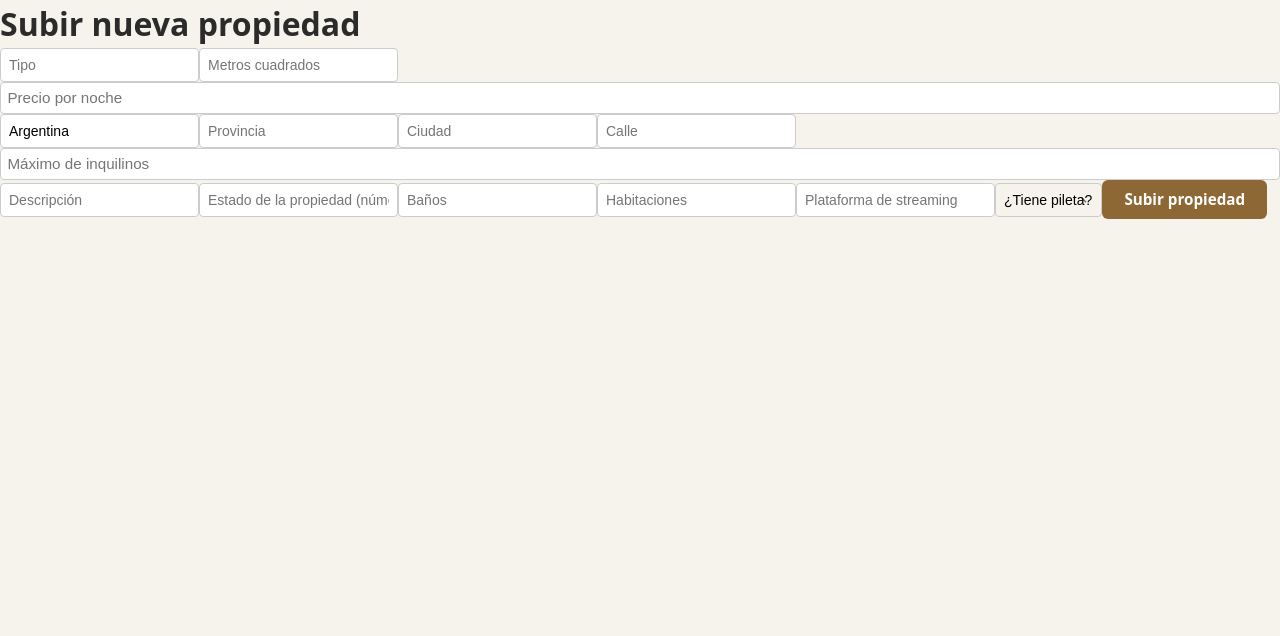
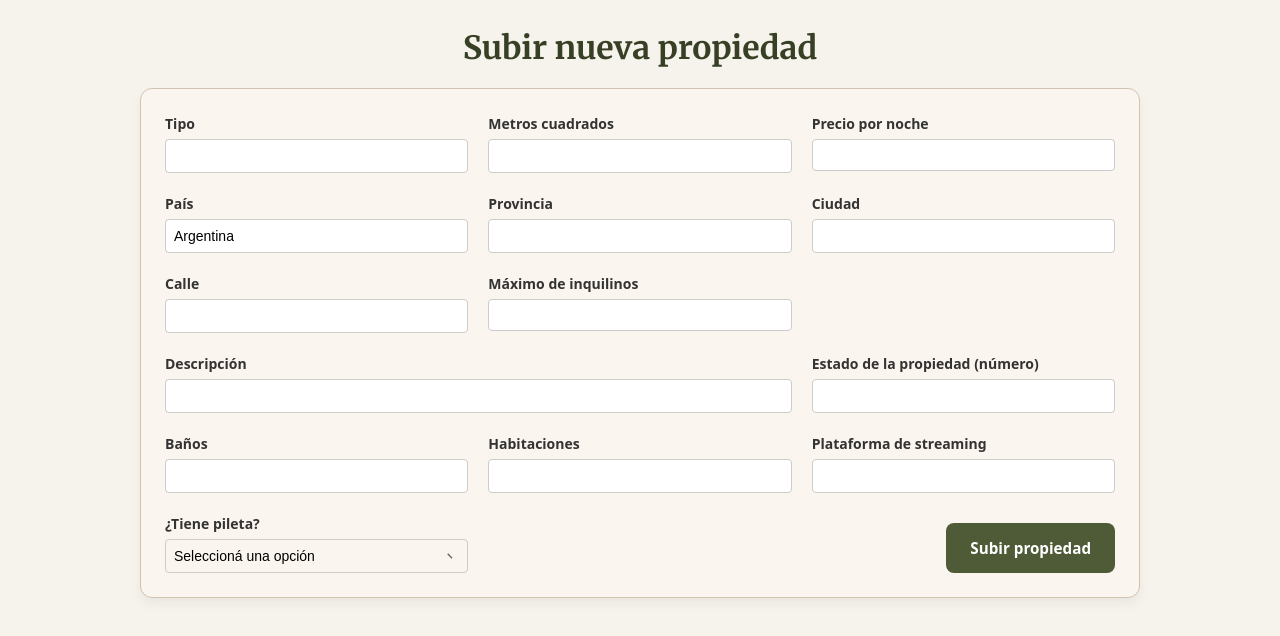
Before and after one commit to Sebas-ale6/Propify-front, a React (Vite) app in the folder Propify-front/: page /add-properties in a window 1280 px wide. Shown: the top 636 px of the page. Built offline with nearby package versions, Linux system fonts and the light colour scheme.

Commit message:
editar propiedad + css

```diff
--- a/Propify-front/src/pages/addProperty.jsx
+++ b/Propify-front/src/pages/addProperty.jsx
@@ -1,5 +1,6 @@
 import { useState } from "react";
 import { useNavigate } from "react-router-dom";
+import "../styles/addPropertyStyle.css"
 
 const AddProperty = () => {
   const navigate = useNavigate();
@@ -67,15 +68,25 @@ const AddProperty = () => {
   };
 
   return (
-    <div>
-      <h1>Subir nueva propiedad</h1>
-      <form onSubmit={handleSubmit}>
-        <input name="type" placeholder="Tipo" value={formData.type} onChange={handleChange} required/>
-        <input name="squareMeters" placeholder="Metros cuadrados" value={formData.squareMeters} onChange={handleChange} required/>
+    <div className="form-container">
+      <h1 className="form-title">Subir nueva propiedad</h1>
+      <form onSubmit={handleSubmit} className="formulario">
+        <div className="form-group">
+          <label htmlFor="type">Tipo</label>
+          <input id="type" name="type" value={formData.type} onChange={handleChange} required />
+        </div>
+
+        <div className="form-group">
+          <label htmlFor="squareMeters">Metros cuadrados</label>
+          <input id="squareMeters" name="squareMeters" value={formData.squareMeters} onChange={handleChange} required />
+        </div>
+
+        <div className="form-group">
+          <label htmlFor="pricePerNight">Precio por noche</label>
           <input
             type="number"
+            id="pricePerNight"
             name="pricePerNight"
-          placeholder="Precio por noche"
             value={formData.pricePerNight}
             onChange={(e) => {
               const val = parseInt(e.target.value);
@@ -88,14 +99,34 @@ const AddProperty = () => {
             step="1000"
             required
           />
-        <input name="country" placeholder="País" value={formData.country} readOnly />
-        <input name="province" placeholder="Provincia" value={formData.province} onChange={handleChange} required/>
-        <input name="city" placeholder="Ciudad" value={formData.city} onChange={handleChange} required />
-        <input name="street" placeholder="Calle" value={formData.street} onChange={handleChange} required/>
+        </div>
+
+        <div className="form-group">
+          <label htmlFor="country">País</label>
+          <input id="country" name="country" value={formData.country} readOnly />
+        </div>
+
+        <div className="form-group">
+          <label htmlFor="province">Provincia</label>
+          <input id="province" name="province" value={formData.province} onChange={handleChange} required />
+        </div>
+
+        <div className="form-group">
+          <label htmlFor="city">Ciudad</label>
+          <input id="city" name="city" value={formData.city} onChange={handleChange} required />
+        </div>
+
+        <div className="form-group">
+          <label htmlFor="street">Calle</label>
+          <input id="street" name="street" value={formData.street} onChange={handleChange} required />
+        </div>
+
+        <div className="form-group">
+          <label htmlFor="maxTenants">Máximo de inquilinos</label>
           <input
             type="number"
+            id="maxTenants"
             name="maxTenants"
-          placeholder="Máximo de inquilinos"
             value={formData.maxTenants}
             onChange={(e) => {
               const val = parseInt(e.target.value);
@@ -106,18 +137,45 @@ const AddProperty = () => {
             min="1"
             required
           />
-        <input name="description" placeholder="Descripción" value={formData.description} onChange={handleChange} required/>
-        <input name="stateProperty" placeholder="Estado de la propiedad (número)" value={formData.stateProperty} onChange={handleChange} />
-        <input name="bathroom" placeholder="Baños" value={formData.bathroom} onChange={handleChange}required />
-        <input name="room" placeholder="Habitaciones" value={formData.room} onChange={handleChange} required />
-        <input name="streammingPlatform" placeholder="Plataforma de streaming" value={formData.streammingPlatform} onChange={handleChange}  />
-        <select name="pool" value={formData.pool} onChange={handleChange} required>
-          <option value="" disabled>¿Tiene pileta?</option>
+        </div>
+
+        <div className="form-group descripcion">
+          <label htmlFor="description">Descripción</label>
+          <input id="description" name="description" value={formData.description} onChange={handleChange} required />
+        </div>
+
+        <div className="form-group">
+          <label htmlFor="stateProperty">Estado de la propiedad (número)</label>
+          <input id="stateProperty" name="stateProperty" value={formData.stateProperty} onChange={handleChange} />
+        </div>
+
+        <div className="form-group">
+          <label htmlFor="bathroom">Baños</label>
+          <input id="bathroom" name="bathroom" value={formData.bathroom} onChange={handleChange} required />
+        </div>
+
+        <div className="form-group">
+          <label htmlFor="room">Habitaciones</label>
+          <input id="room" name="room" value={formData.room} onChange={handleChange} required />
+        </div>
+
+        <div className="form-group">
+          <label htmlFor="streammingPlatform">Plataforma de streaming</label>
+          <input id="streammingPlatform" name="streammingPlatform" value={formData.streammingPlatform} onChange={handleChange} />
+        </div>
+
+        <div className="form-group">
+          <label htmlFor="pool">¿Tiene pileta?</label>
+          <select id="pool" name="pool" value={formData.pool} onChange={handleChange} required>
+            <option value="" disabled>Seleccioná una opción</option>
             <option value="Si">Sí</option>
             <option value="No">No</option>
           </select>
+        </div>
 
+        <div className="form-actions">
           <button type="submit">Subir propiedad</button>
+        </div>
       </form>
     </div>
   );
--- /dev/null
+++ b/Propify-front/src/pages/editProperty.jsx
@@ -0,0 +1,163 @@
+import { useEffect, useState } from "react";
+import { useNavigate, useParams } from "react-router-dom";
+
+const EditProperty = () => {
+  const { id } = useParams();
+  const navigate = useNavigate();
+  const token = localStorage.getItem("token");
+
+  const [formData, setFormData] = useState({
+    type: "",
+    squareMeters: "",
+    pricePerNight: "",
+    country: "Argentina",
+    province: "",
+    city: "",
+    street: "",
+    maxTenants: "",
+    description: "",
+    stateProperty: "",
+    bathroom: "",
+    room: "",
+    streammingPlatform: "",
+    pool: "",
+  });
+
+  const [loading, setLoading] = useState(true);
+
+  // Cargar los datos de la propiedad
+  useEffect(() => {
+    const fetchProperty = async () => {
+      try {
+        const res = await fetch(`http://localhost:5021/api/property/${id}`, {
+          headers: {
+            Authorization: `Bearer ${token}`,
+          },
+        });
+
+        if (!res.ok) {
+        const errorData = await res.json();
+        console.error("Error al editar propiedad:", errorData);
+        throw new Error(errorData.message || "No se pudo editar la propiedad");
+        }
+
+        const data = await res.json();
+
+        setFormData({
+          type: data.type || "",
+          squareMeters: data.squareMeters?.toString() || "",
+          pricePerNight: data.pricePerNight?.toString() || "",
+          country: data.country || "Argentina",
+          province: data.province || "",
+          city: data.city || "",
+          street: data.street || "",
+          maxTenants: data.maxTenants?.toString() || "",
+          description: data.description || "",
+          stateProperty: data.stateProperty?.toString() || "",
+          bathroom: data.bathroom?.toString() || "",
+          room: data.room?.toString() || "",
+          streammingPlatform: data.streammingPlatform || "",
+          pool: data.pool || "",
+        });
+
+        setLoading(false);
+      } catch (error) {
+        alert("Error al cargar la propiedad: " + error.message);
+        setLoading(false);
+      }
+    };
+
+    fetchProperty();
+  }, [id, token]);
+
+  const handleChange = (e) => {
+    const { name, value } = e.target;
+    setFormData((prev) => ({
+      ...prev,
+      [name]: value,
+    }));
+  };
+
+  const handleSubmit = async (e) => {
+    e.preventDefault();
+
+
+    const updatedData = {
+      ...formData,
+      squareMeters: Number(formData.squareMeters),
+      pricePerNight: Number(formData.pricePerNight),
+      maxTenants: Number(formData.maxTenants),
+      stateProperty: Number(formData.stateProperty),
+      bathroom: formData.bathroom,
+      room: formData.room,
+    };
+
+    try {
+      const res = await fetch(`http://localhost:5021/api/property/${id}`, {
+        method: "PUT",
+        headers: {
+          "Content-Type": "application/json",
+          Authorization: `Bearer ${token}`,
+        },
+        body: JSON.stringify(updatedData),
+      });
+
+      if (!res.ok) throw new Error("No se pudo editar la propiedad");
+
+      alert("Propiedad actualizada correctamente");
+      navigate("/my-properties");
+    } catch (error) {
+      alert("Error: " + error.message);
+    }
+  };
+
+  if (loading) return <p>Cargando datos...</p>;
+
+  return (
+    <div>
+      <h1>Editar propiedad</h1>
+      <form onSubmit={handleSubmit}>
+        <input name="type" placeholder="Tipo" value={formData.type} onChange={handleChange} required />
+        <input name="squareMeters" placeholder="Metros cuadrados" value={formData.squareMeters} onChange={handleChange} required />
+        <input
+          type="number"
+          name="pricePerNight"
+          placeholder="Precio por noche"
+          value={formData.pricePerNight}
+          onChange={handleChange}
+          min="1000"
+          max="300000"
+          step="1000"
+          required
+        />
+        <input name="country" placeholder="País" value={formData.country} readOnly />
+        <input name="province" placeholder="Provincia" value={formData.province} onChange={handleChange} required />
+        <input name="city" placeholder="Ciudad" value={formData.city} onChange={handleChange} required />
+        <input name="street" placeholder="Calle" value={formData.street} onChange={handleChange} required />
+        <input
+          type="number"
+          name="maxTenants"
+          placeholder="Máximo de inquilinos"
+          value={formData.maxTenants}
+          onChange={handleChange}
+          min="1"
+          required
+        />
+        <input name="description" placeholder="Descripción" value={formData.description} onChange={handleChange} required />
+        <input name="stateProperty" placeholder="Estado de la propiedad" value={formData.stateProperty} onChange={handleChange} />
+        <input name="bathroom" placeholder="Baños" value={formData.bathroom} onChange={handleChange} required />
+        <input name="room" placeholder="Habitaciones" value={formData.room} onChange={handleChange} required />
+        <input name="streammingPlatform" placeholder="Plataforma de streaming" value={formData.streammingPlatform} onChange={handleChange} />
+        <select name="pool" value={formData.pool} onChange={handleChange} required>
+          <option value="" disabled>¿Tiene pileta?</option>
+          <option value="Si">Sí</option>
+          <option value="No">No</option>
+        </select>
+
+        <button type="submit">Guardar cambios</button>
+      </form>
+    </div>
+  );
+};
+
+export default EditProperty;
--- /dev/null
+++ b/Propify-front/src/styles/addPropertyStyle.css
@@ -0,0 +1,77 @@
+.formulario {
+  display: grid;
+  grid-template-columns: repeat(auto-fit, minmax(280px, 1fr));
+  gap: 20px;
+  padding: 30px;
+  border-radius: 12px;
+  max-width: 1000px;
+  margin: 40px auto;
+  background: #faf5ee;
+  border: 1px solid #d1c3b0;
+  border-radius: 12px;
+  padding: 1.5rem;
+  box-shadow: 0 6px 12px rgba(0, 0, 0, 0.05);
+  transition: transform 0.2s ease;
+}
+
+.form-group {
+  display: flex;
+  flex-direction: column;
+}
+
+label {
+  margin-bottom: 8px;
+  font-weight: 600;
+  color: #333;
+}
+
+input,
+select {
+  padding: 10px 14px;
+  border: 1px solid #e5d7c0;
+  border-radius: 6px;
+  font-size: 1rem;
+  background-color: #fffefb;
+  transition: border 0.2s ease;
+}
+
+input:focus,
+select:focus {
+  outline: none;
+  border-color: #4f5b36;
+}
+
+.descripcion {
+  grid-column: span 2;
+}
+
+.form-actions {
+  grid-column: span 2;
+  display: flex;
+  justify-content: flex-end;
+  margin-top: 10px;
+}
+
+button[type="submit"] {
+  padding: 12px 24px;
+  background-color: #4f5b36;
+  color: white;
+  border: none;
+  border-radius: 8px;
+  font-weight: bold;
+  cursor: pointer;
+  transition: background-color 0.2s ease;
+}
+
+button[type="submit"]:hover {
+  background-color: #373f25;
+}
+
+.form-title {
+  font-size: 2rem;
+  color: #373f25;
+  margin: 0;
+  font-family: 'Merriweather';
+  text-align: center;
+  transform: translateY(50%);
+}
```
Also changed, not shown: Propify-front/src/App.jsx (+10 -4 lines). Lines whose indentation alone changed are shown as unchanged.
